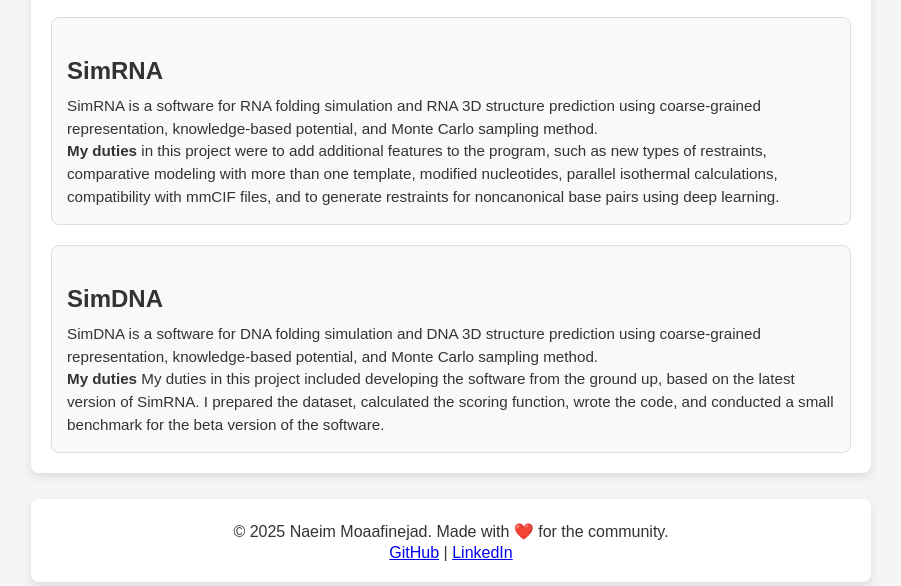
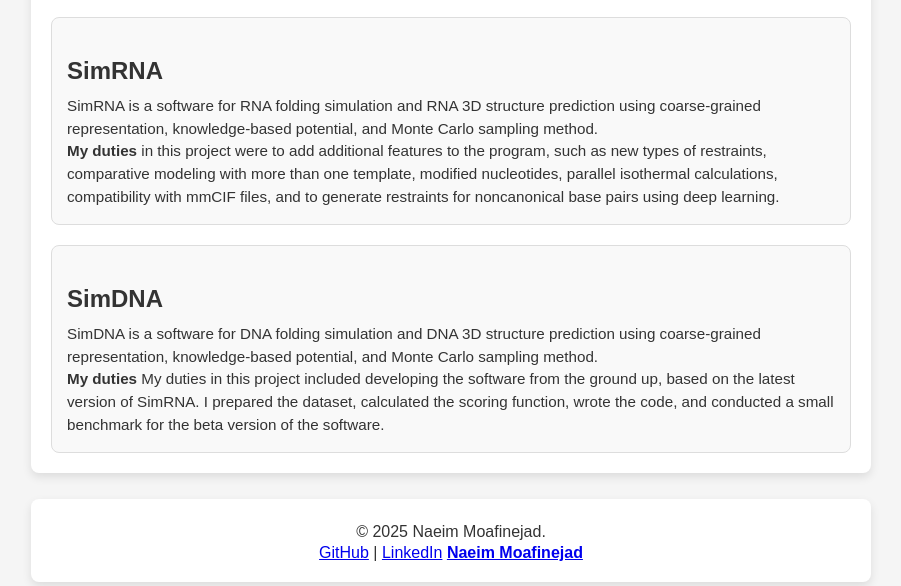
Before and after one commit to Naeim-Moafi/Naeim-Moafi, a plain HTML site: page index.html in a window 1280 px wide. Shown: the part 376-962 px from the top of the page, without its empty margins (189-1090 px from the left). Drawn offline with Linux system fonts and the light colour scheme.

Commit message:
update index.html

```diff
--- a/index.html
+++ b/index.html
@@ -110,10 +110,11 @@ base pairs using deep learning.
     <!-- <footer> -->
         <section>
             <div class="container">
-                <p>&copy; 2025 Naeim Moaafinejad. Made with ❤️ for the community.</p>
+                <p>&copy; 2025 Naeim Moafinejad.</p>
                 <ul class="social-links">
                     <a href="https://github.com/Naeim-Moafi" target="_blank">GitHub</a> |
                     <a href="https://www.linkedin.com/in/naeim-moafinejad-8b193a199/" target="_blank">LinkedIn</a>
+                    <a href="mailto:snmoafinejad@iimcb.gov.pl"><strong>Naeim Moafinejad</strong></a></a>
                 </ul>
             </div>
         </section>
```
